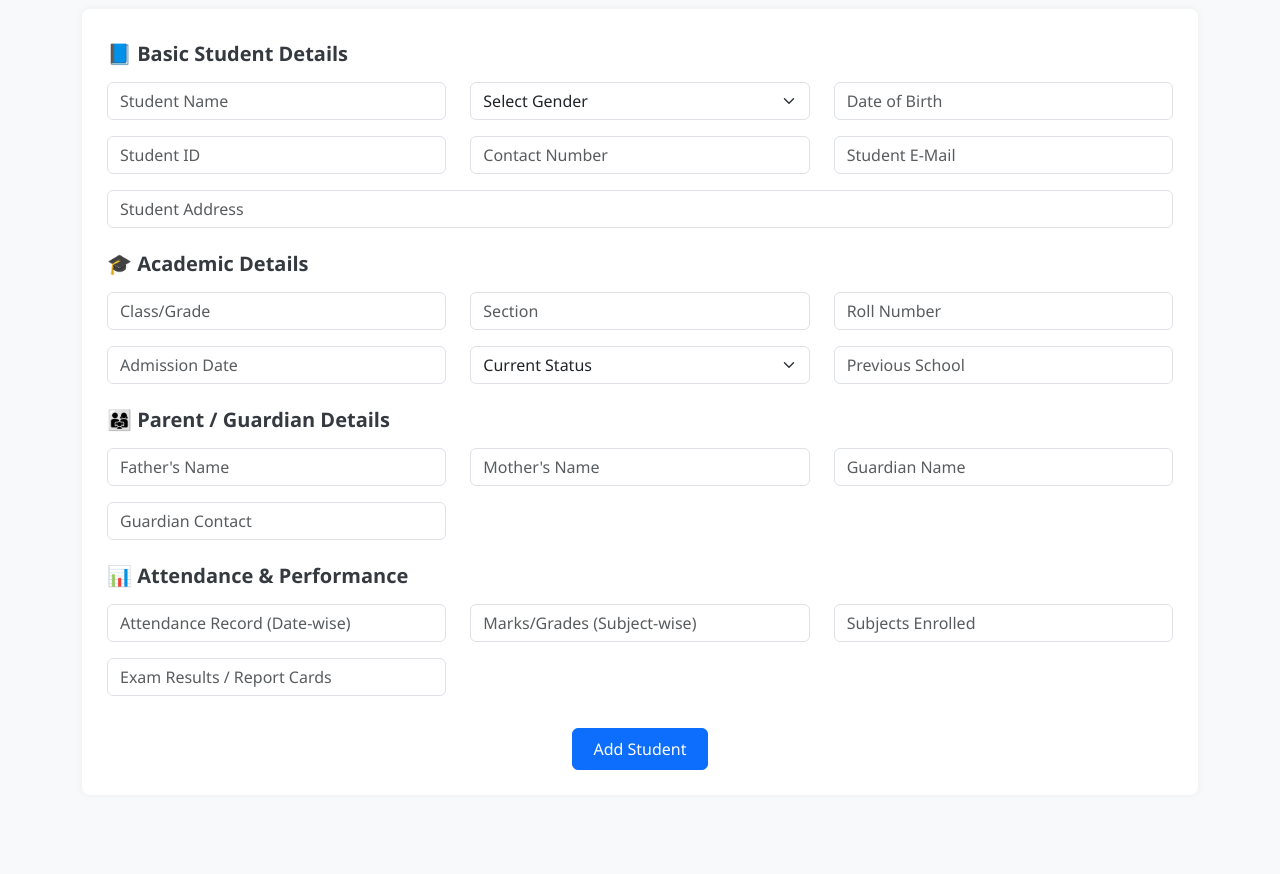
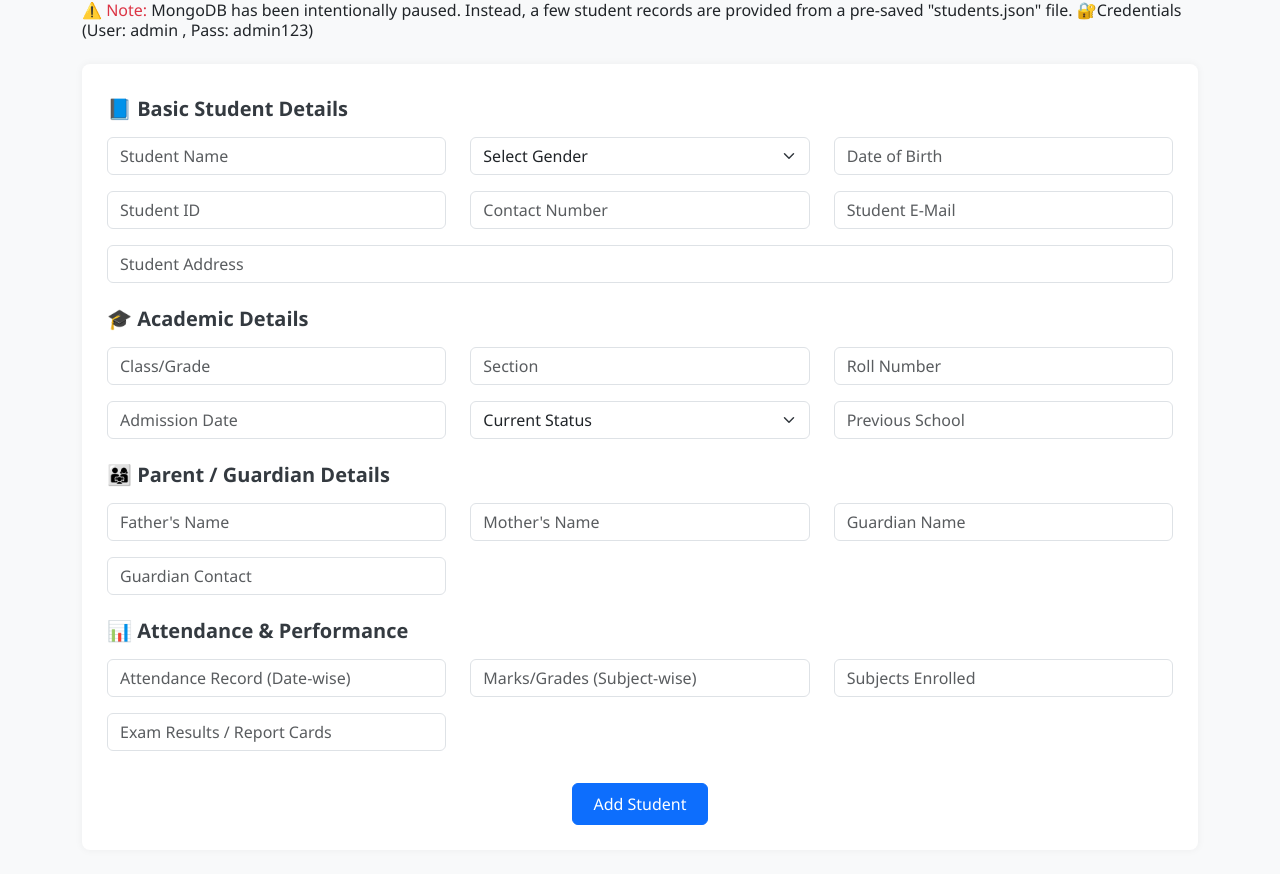
Before and after one commit to udaykiranmuthineni/Student-Management-System, a website: page public/index.html in a window 1280 px wide. Shown: the part 77-951 px from the top of the page. Before the commit the page ends 896 px from the top, so only its background shows below. Drawn offline with nearby package versions, Linux system fonts and the light colour scheme.

Commit message:
Added students.json and updated backend routes

```diff
--- a/public/index.html
+++ b/public/index.html
@@ -11,6 +11,7 @@
     <!-- Header -->
     <div class="position-relative mb-4">
       <h2 class="text-center">Student Management</h2>
+      <h6><span class="text-danger">⚠️ Note:</span> MongoDB has been intentionally paused. Instead, a few student records are provided from a pre-saved "students.json" file. 🔐Credentials (User: admin , Pass: admin123)</h6>
       <button id="loginBtn" class="btn btn-outline-success position-absolute end-0 top-0" onclick="showLogin()">Login</button>
       <button id="logoutBtn" class="btn btn-outline-danger position-absolute end-0 top-0 d-none" onclick="logout()">Logout</button>
     </div>
@@ -31,8 +32,11 @@
 
     <!-- Student Form Section -->
     <div id="studentFormContainer">
+
       <form id="studentForm">
-        <!-- 📘 Basic -->
+
+
+        <!-- Basic student details form -->
         <h5 class="mb-3 mt-2">📘 Basic Student Details</h5>
         <div class="row">
           <div class="col-md-4 mb-3"><input type="text" id="name" class="form-control" placeholder="Student Name" required /></div>
@@ -52,7 +56,7 @@
           <div class="col-md-12 mb-3"><input type="text" id="address" class="form-control" placeholder="Student Address" required /></div>
         </div>
 
-        <!-- 🎓 Academic -->
+        <!-- Academic details form -->
         <h5 class="mb-3 mt-2">🎓 Academic Details</h5>
         <div class="row">
           <div class="col-md-4 mb-3"><input type="text" id="class" class="form-control" placeholder="Class/Grade"></div>
@@ -72,7 +76,7 @@
           <div class="col-md-4 mb-3"><input type="text" id="prevSchool" class="form-control" placeholder="Previous School"></div>
         </div>
 
-        <!-- 👨‍👩‍👧 Guardian -->
+        <!-- parents details form -->
         <h5 class="mb-3 mt-2">👨‍👩‍👧 Parent / Guardian Details</h5>
         <div class="row">
           <div class="col-md-4 mb-3"><input type="text" id="father" class="form-control" placeholder="Father's Name"></div>
@@ -81,7 +85,7 @@
           <div class="col-md-4 mb-3"><input type="text" id="guardianContact" class="form-control" placeholder="Guardian Contact"></div>
         </div>
 
-        <!-- 📊 Performance -->
+        <!-- student attendance form -->
         <h5 class="mb-3 mt-2">📊 Attendance & Performance</h5>
         <div class="row">
           <div class="col-md-4 mb-3"><input type="text" id="attendance" class="form-control" placeholder="Attendance Record (Date-wise)"></div>
@@ -98,7 +102,7 @@
       </form>
     </div>
 
-    <!-- Student List -->
+    <!-- Student List / after login-->
     <div id="secureArea" style="display: none;">
       <h4 class="mt-4">📋 Student List</h4>
       <div id="messageBox"></div>
```
